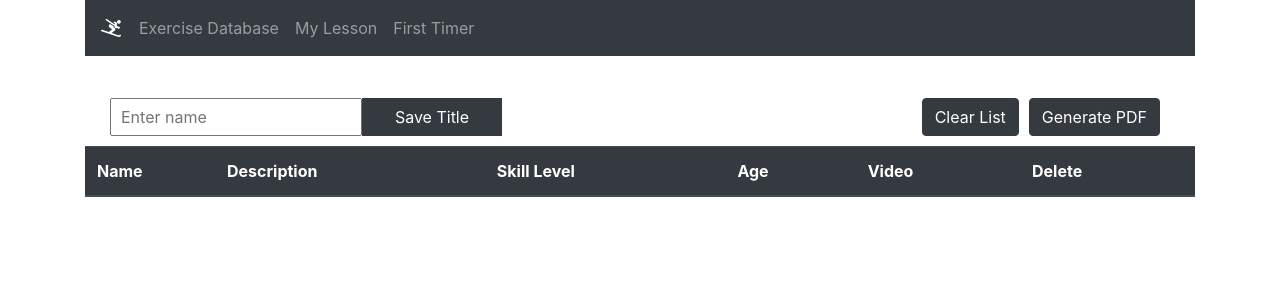
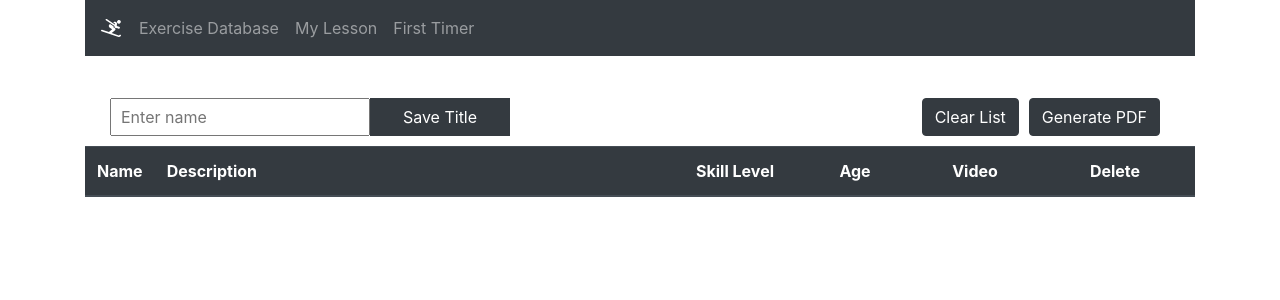
Before and after one commit to liannedls/ski_app_client, a React (Create React App) app: page /mylist in a window 1280 px wide. Shown: the top 300 px of the page. Built offline with nearby package versions, Linux system fonts and the light colour scheme.

Commit message:
fix list id problem

```diff
--- a/src/App.css
+++ b/src/App.css
@@ -30,6 +30,29 @@
   width: 30px;
   padding-right: 10px;
   filter: brightness(0) invert(1);
+}
+
+.table {
+  text-align: center;
+}
+
+.table .namecol {
+  width: 5px;
+}
+.table .desc {
+  text-align: left;
+  justify-content: left;
+}
+.table .staticfields {
+  width: 120px;
+}
+.table .staticadd {
+  width: 160px;
+}
+
+.tablebutton {
+  display: flex;
+  justify-content: center;
 }
 
 @keyframes App-logo-spin {
@@ -159,6 +182,7 @@ h4 {
 
 .searchfield input {
   margin: 0px 0px;
+  width: 50%;
 }
 
 .add {
--- a/src/components/create-exercise.component.js
+++ b/src/components/create-exercise.component.js
@@ -223,7 +223,7 @@ export default class CreateExercise extends Component {
               <Col className="searchfield">
                 <input
                   onChange={this.onChangeSearch}
-                  placeholder="  Enter Search"
+                  placeholder="  Find exercises with keywords"
                 />
                 <button onClick={this.loadSearch} className="btn btn-dark">
                   Search
--- a/src/components/exercise-elem.component.js
+++ b/src/components/exercise-elem.component.js
@@ -21,7 +21,12 @@ export default class ExerciseElem extends Component {
     e.preventDefault();
     const listIds = localStorage.getItem("id_list");
     console.log("hi joel do you see this?");
-    if (listIds !== "" && this.props.exercise !== "") {
+    if (
+      listIds !== null &&
+      listIds !== "" &&
+      this.props.exercise !== null &&
+      this.props.exercise !== ""
+    ) {
       if (listIds.includes(this.props.exercise._id)) {
         this.setState({ colorbutton: "#343a40" });
         if (
@@ -71,6 +76,7 @@ export default class ExerciseElem extends Component {
       console.log("this error is for you joel ;) should be adding it here");
       const newIDlist = JSON.stringify(this.props.exercise._id);
       localStorage.setItem("id_list", newIDlist);
+      this.setState({ colorbutton: "#6CB84F" });
     }
   }
 
@@ -143,7 +149,7 @@ export default class ExerciseElem extends Component {
     let button;
     if (this.props.val === "Add To Lesson") {
       button = (
-        <td>
+        <td className="tablebutton">
           <button
             onClick={this.add}
             className="btn add"
@@ -161,7 +167,7 @@ export default class ExerciseElem extends Component {
       const listIds = localStorage.getItem("id_list");
       if (this.props.exercise.name !== "" && listIds !== "") {
         button = (
-          <td>
+          <td className="tablebutton">
             <button onClick={this.del} className="btn btn-outline-dark">
               Del
             </button>
@@ -193,7 +199,7 @@ export default class ExerciseElem extends Component {
     let desc;
     if (this.props.exercise.name !== "") {
       desc = (
-        <td>
+        <td className="desc">
           <Button
             style={{}}
             className="btn desc"
--- a/src/components/exercise-list.component.js
+++ b/src/components/exercise-list.component.js
@@ -27,11 +27,11 @@ export default class ExerciseList extends Component {
           <thead className="thead-dark">
             <tr>
               <th className="namecol">Name</th>
-              <th>Description</th>
-              <th>Skill Level</th>
-              <th>Age</th>
-              <th>Video</th>
-              <th>{this.props.val}</th>
+              <th className="desc">Description</th>
+              <th className="staticfields">Skill Level</th>
+              <th className="staticfields">Age</th>
+              <th className="staticfields">Video</th>
+              <th className="staticadd">{this.props.val}</th>
             </tr>
           </thead>
           <tbody>{this.exerciseList()}</tbody>
```
